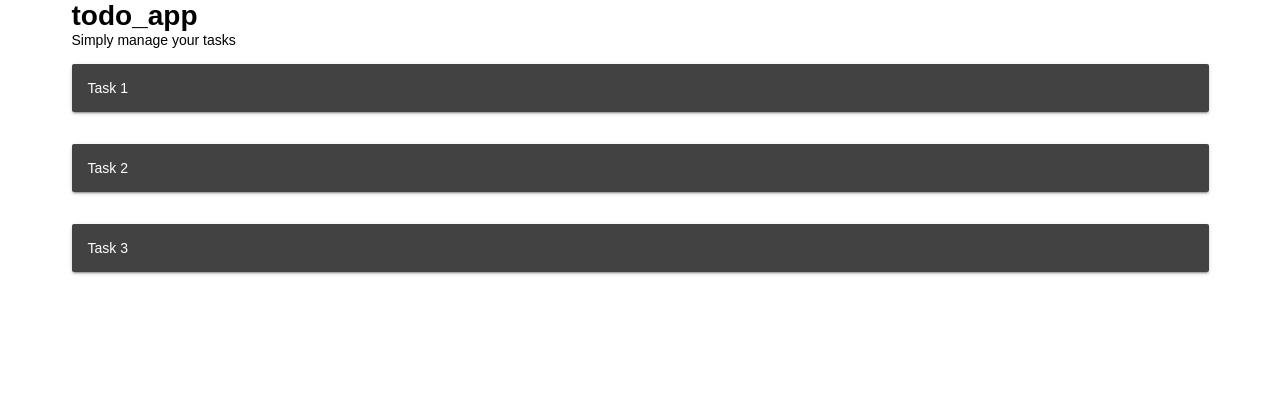
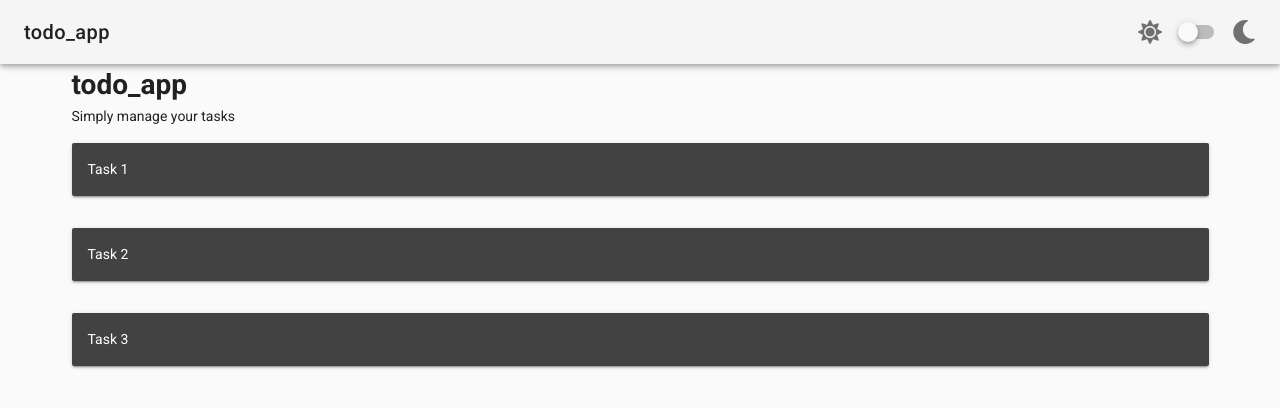
Before and after one commit to barbequeue/todo_app, a Vue app: page / in a window 1280 px wide. Shown: the top 408 px of the page. Built offline with nearby package versions, Linux system fonts and the light colour scheme.

Commit message:
Default layout changed; Added theme switcher

```diff
--- a/src/App.vue
+++ b/src/App.vue
@@ -1,7 +1,16 @@
 <template>
-  <div id="app">
-    <router-view/>
-  </div>
+  <v-app :dark="themeIsDark" :light="!themeIsDark">
+    <v-toolbar app>
+      <v-toolbar-title>todo_app</v-toolbar-title>
+      <v-spacer></v-spacer>
+      <v-icon>fas fa-sun</v-icon>
+      <v-switch @change="this.SWITCH_THEME" class="shrink pt-0 ml-3 mr-2" color="white" :hideDetails=true></v-switch>
+      <v-icon>fas fa-moon</v-icon>
+    </v-toolbar>
+    <v-content>
+      <router-view/>
+    </v-content>
+  </v-app>
 </template>
 
 <style lang="sass">
@@ -12,3 +21,20 @@ html, body
   box-sizing: border-box
   font-family: 'Motserrat', sans-serif
 </style>
+
+<script>
+import { mapState, mapMutations } from 'vuex'
+
+export default {
+  computed: {
+    ...mapState([
+      'themeIsDark'
+    ])
+  },
+  methods: {
+    ...mapMutations([
+      'SWITCH_THEME'
+    ])
+  }
+}
+</script>
--- a/src/main.js
+++ b/src/main.js
@@ -1,8 +1,11 @@
 import Vue from 'vue'
+import App from './App.vue'
 import './plugins/vuetify'
-import App from './App.vue'
 import router from './router'
 import store from './store'
+import VeeValidate from 'vee-validate'
+
+Vue.use(VeeValidate);
 
 Vue.config.productionTip = false
 
```
